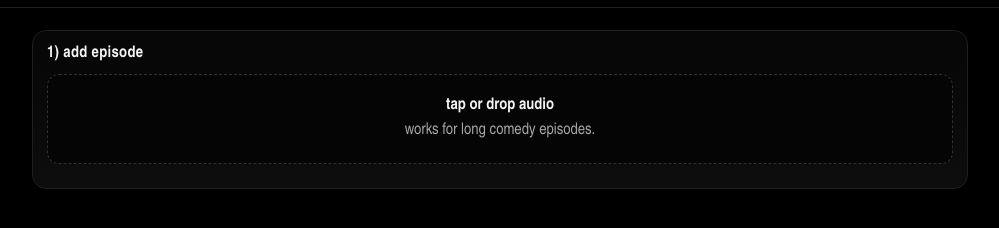
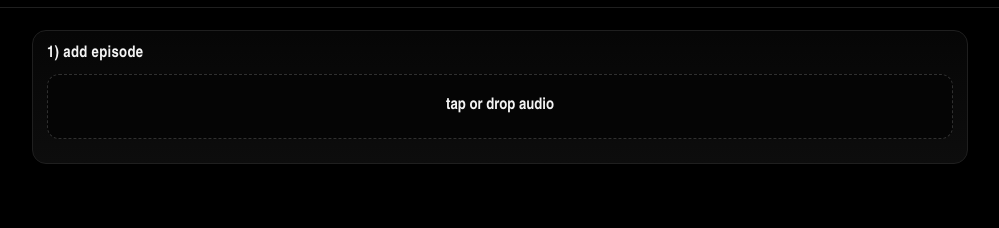
Before and after one commit to aidanmore/clipper, a plain HTML site: page index.html in a window 1280 px wide. Shown: the part 78-306 px from the top of the page, without its empty margins (140-1139 px from the left). Drawn offline with Linux system fonts and the light colour scheme.

Commit message:
Update index.html

```diff
--- a/index.html
+++ b/index.html
@@ -25,7 +25,6 @@
           />
           <div>
             <strong>tap or drop audio</strong>
-            <p>works for long comedy episodes.</p>
           </div>
         </div>
         <div id="episodeMeta" class="meta"></div>
```
